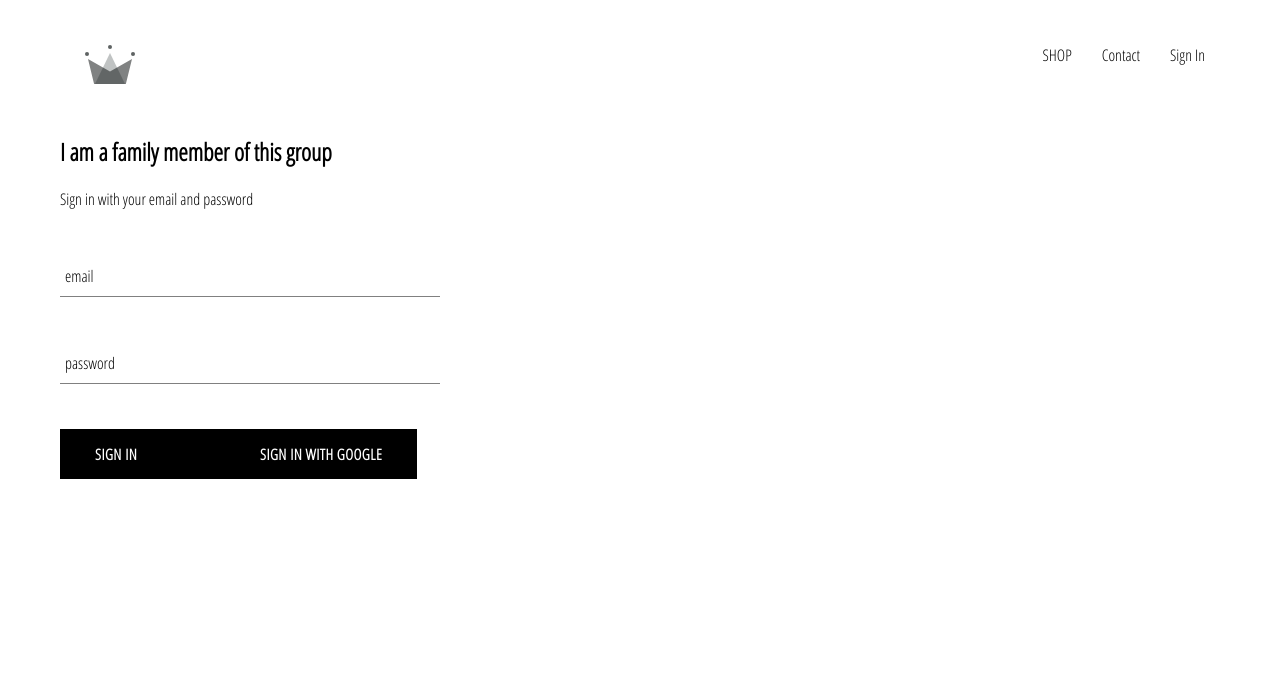
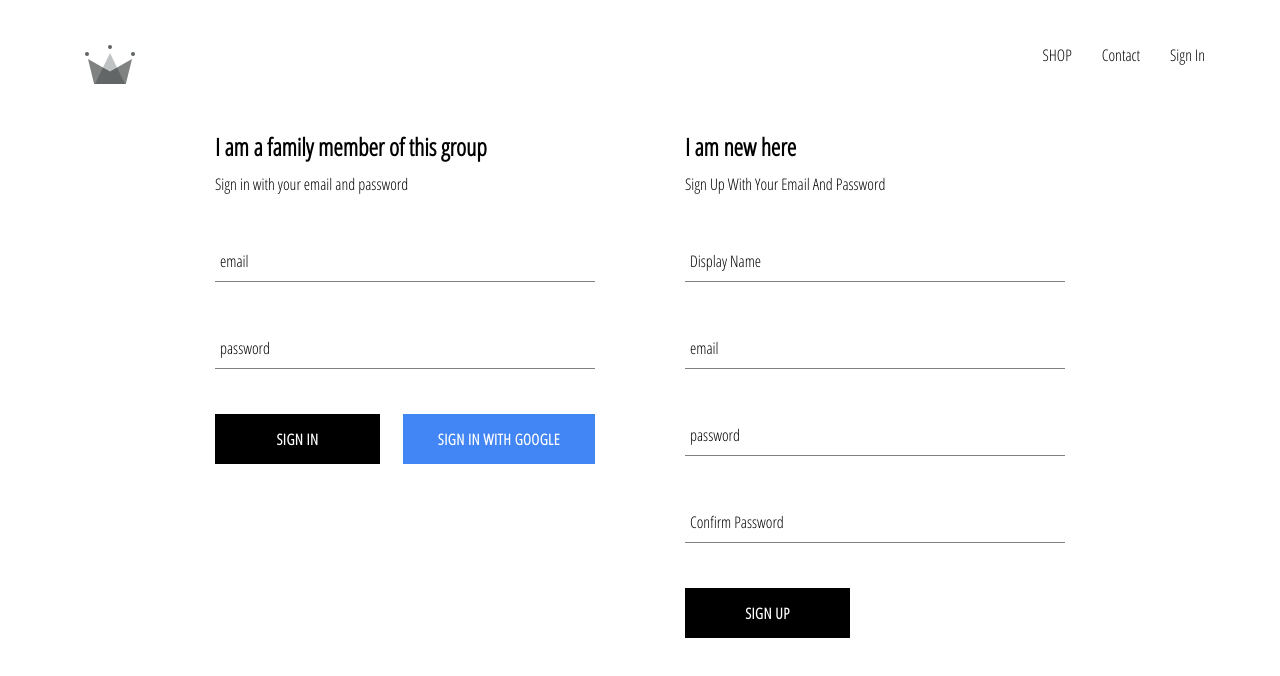
Before and after one commit to umairahmed88/commerce, a React (Create React App) app: page /signin in a window 1280 px wide. Shown: the top 676 px of the page. Built offline with nearby package versions, Linux system fonts and the light colour scheme; no server answers.

Commit message:
implemented firebase utils, included ability to store authenticated users into our firebase database

```diff
--- a/src/App.js
+++ b/src/App.js
@@ -6,7 +6,7 @@ import Header from './components/header/header.component';
 import HomePage from './components/pages/homepage/homepage.component';
 import SignInAndSignUpPage from './components/sign-in-sign-up/sign-in-sign-up.component';
 import ShopPage from './components/pages/shop/shop.component';
-import { auth } from './firebase/firebase.utils';
+import { auth, createUserProfileDocument} from './firebase/firebase.utils';
 
 class App extends React.Component {
   constructor() {
@@ -20,10 +20,22 @@ class App extends React.Component {
   unsubscribeFromAuth = null
 
   componentDidMount() {
-    this.unsubscribeFromAuth = auth.onAuthStateChanged(user => {
-      this.setState({currentUser: user });
+    this.unsubscribeFromAuth = auth.onAuthStateChanged(async userAuth => {
+      if (userAuth) {
+        const userRef = await createUserProfileDocument(userAuth);
 
-      console.log(user)
+        userRef.onSnapshot(snapShot => {
+          this.setState({
+            currentUser: {
+              id: snapShot.id,
+              ...snapShot.data()
+            }
+          });
+
+          console.log(this.state);
+        });
+      }
+      this.setState({ currentUser: userAuth })
     });
   }
 
--- a/src/components/custom-button/custom-button.component.jsx
+++ b/src/components/custom-button/custom-button.component.jsx
@@ -2,10 +2,17 @@ import React from 'react';
 
 import { CustomButtonContainer } from './custom-button.styles';
 
-const CustomButton = ({ children, isGoogleSignIn ,...otherProps }) => (
-    <CustomButtonContainer className={`${isGoogleSignIn ? 'google-sign-in' : ''}`} {...otherProps}>
+const CustomButton = ({ children, ...otherProps }) => (
+    <CustomButtonContainer {...otherProps}>
         {children}
     </CustomButtonContainer>
 );
 
+// const CustomButton = ({ children, isGoogleSignIn ,...otherProps }) => (
+//     <CustomButtonContainer className={`${isGoogleSignIn ? 'google-sign-in' : ''}`} {...otherProps}>
+//         {children}
+//     </CustomButtonContainer>
+// );
+
+
 export default CustomButton;
--- a/src/components/custom-button/custom-button.styles.jsx
+++ b/src/components/custom-button/custom-button.styles.jsx
@@ -1,6 +1,47 @@
-import styled from 'styled-components';
+import styled, { css } from 'styled-components';
 
-export const CustomButtonContainer = styled.div`
+const buttonStyles = css`
+  background-color: black;
+  color: white;
+  border: none;
+
+  &:hover {
+    background-color: white;
+    color: black;
+    border: 1px solid black;
+  }
+`;
+
+const invertedButtonStyles = css`
+  background-color: white;
+  color: black;
+  border: 1px solid black;
+  ;
+
+  &:hover {
+    background-color: black;
+    color: white;
+    border: none;
+  }`;
+
+const googleSignStyles = css`
+  background-color: #4285f4;
+  color: white;
+
+  &:hover {
+    background-color: #357ae8;
+    border: none;
+  }
+`;
+
+const getButtonStyles = props => {
+  if (props.isGoogleSignIn) {
+    return googleSignStyles;
+  }
+  return props.inverted ? invertedButtonStyles : buttonStyles;
+};
+
+export const CustomButtonContainer = styled.button`
     min-width: 165px;
     width: auto;
     height: 50px;
@@ -15,20 +56,8 @@ export const CustomButtonContainer = styled.div`
     font-weight: bolder;
     border: none;
     cursor: pointer;
+    display: flex;
+    justify-content: center;
 
-    &:hover {
-      background-color: white;
-      color: black;
-      border: 1px solid black;
-    }
-
-    &:google-sign-in {
-      background-color: #4285f4;
-      color: white;
-
-      &:hover {
-        background-color: #357ae8;
-        border: none;
-      }
-    }
+    ${getButtonStyles}
 `;
--- a/src/components/sign-in-sign-up/sign-in-sign-up.component.jsx
+++ b/src/components/sign-in-sign-up/sign-in-sign-up.component.jsx
@@ -1,12 +1,15 @@
 import React from 'react';
 
 import { SignInAndSignUpContainer } from './sign-in-sign-up.styles';
+
+import SignUp from '../sign-up/sign-up.component';
 
 import SignIn from '../sign-in/sign-in.component';
 
 const SignInAndSignUpPage = () => (
     <SignInAndSignUpContainer>
         <SignIn />
+        <SignUp />
     </SignInAndSignUpContainer>
 );
 
--- a/src/components/sign-in-sign-up/sign-in-sign-up.styles.jsx
+++ b/src/components/sign-in-sign-up/sign-in-sign-up.styles.jsx
@@ -1,3 +1,8 @@
 import styled from 'styled-components';
 
-export const SignInAndSignUpContainer = styled.div``
+export const SignInAndSignUpContainer = styled.div`
+    width: 850px;
+    display: flex;
+    justify-content: space-between;
+    margin: 30px auto;
+`;
--- a/src/components/sign-in/sign-in.component.jsx
+++ b/src/components/sign-in/sign-in.component.jsx
@@ -1,6 +1,6 @@
 import React from 'react';
 
-import { SignInContainer, ButtonContainer } from './sign-in.styles';
+import { SignInContainer, ButtonContainer, SignInTitle } from './sign-in.styles';
 
 import FormInput from '../form-input/form-input.component';
 
@@ -34,7 +34,7 @@ class SignIn extends React.Component{
     render() {
         return(
             <SignInContainer>
-                <h2>I am a family member of this group</h2>
+                <SignInTitle>I am a family member of this group</SignInTitle>
                 <span>Sign in with your email and password</span>
 
                 <form onSubmit={this.handleSubmit}>
--- a/src/components/sign-in/sign-in.styles.jsx
+++ b/src/components/sign-in/sign-in.styles.jsx
@@ -4,13 +4,13 @@ export const SignInContainer = styled.div`
     width: 380px;
     display: flex;
     flex-direction: column;
-
-    &:title {
-        margin: 10px 0;
-    }
 `;
 
 export const ButtonContainer = styled.div
 `    display: flex;
-    justify-contents: space-between;
+    justify-content: space-between;
 `;
+
+export const SignInTitle = styled.h2`
+    margin: 10px 0;
+`;
--- /dev/null
+++ b/src/components/sign-up/sign-up.component.jsx
@@ -0,0 +1,104 @@
+import React from 'react';
+
+import FromInput from '../form-input/form-input.component';
+
+import CustomButton from '../custom-button/custom-button.component';
+
+import { auth, createUserProfileDocument } from '../../firebase/firebase.utils';
+
+import { SignUpContainer, SignUpTitle } from './sign-up.styles';
+
+class SignUp extends React.Component {
+    constructor() {
+        super();
+
+        this.state = {
+            displayName: '',
+            email: '',
+            password: '',
+            confirmPassword: ''
+        };
+    }
+
+    handleSubmit = async event => {
+        event.preventDefault();
+
+        const { displayName, email, password, confirmPassword } = this.state;
+
+        if (password !== confirmPassword) {
+            alert("passwords don't match");
+            return;
+        }
+        try {
+            const { user } = await auth.createUserWithEmailAndPassword(
+                email,
+                password
+                );
+
+            await createUserProfileDocument(user, { displayName });
+
+            this.setState({
+                displayName: '',
+                email: '',
+                password: '',
+                confirmPassword: ''
+            });
+
+        } catch (error) {
+            console.error(error);
+        }
+    };
+
+    handleChange = event => {
+        const { name, value } = event.target;
+
+        this.setState({ [name]: value });
+    };
+
+    render() {
+        const { displayName, email, password, confirmPassword } = this.state;
+        return(
+            <SignUpContainer>
+                <SignUpTitle>I am new here</SignUpTitle>
+                <span>Sign Up With Your Email And Password</span>
+                <form onSubmit={this.handleSubmit}>
+                    <FromInput
+                        type='text'
+                        name='displayName'
+                        value={displayName}
+                        onChange={this.handleChange}
+                        label='Display Name'
+                        required
+                    />
+                    <FromInput
+                        type='email'
+                        name='email'
+                        value={email}
+                        onChange={this.handleChange}
+                        label='email'
+                        required
+                    />
+                    <FromInput
+                        type='password'
+                        name='password'
+                        value={password}
+                        onChange={this.handleChange}
+                        label='password'
+                        required
+                    />
+                    <FromInput
+                        type='password'
+                        name='confirmPassword'
+                        value={confirmPassword}
+                        onChange={this.handleChange}
+                        label='Confirm Password'
+                        required
+                    />
+                    <CustomButton type='submit'>SIGN UP</CustomButton>
+                </form>
+            </SignUpContainer>
+        );
+    }
+}
+
+export default SignUp;
--- /dev/null
+++ b/src/components/sign-up/sign-up.styles.jsx
@@ -0,0 +1,11 @@
+import styled from 'styled-components';
+
+export const SignUpContainer = styled.div`
+    display: flex;
+    flex-direction: column;
+    width: 380px;
+`;
+
+export const SignUpTitle = styled.h2`
+    margin: 10px 0;
+`;
--- a/src/firebase/firebase.utils.js
+++ b/src/firebase/firebase.utils.js
@@ -13,6 +13,31 @@ const config = {
     measurementId: "G-KW23X8MNY1"
 };
 
+export const createUserProfileDocument = async (userAuth, additionalData) => {
+    if (!userAuth) return;
+
+    const userRef = firestore.doc(`users/${userAuth.uid}`);
+
+    const snapShot = await userRef.get();
+
+    if(!snapShot.exists) {
+        const { displayName, email } = userAuth;
+        const createdAt = new Date();
+
+        try {
+            await userRef.set({
+                displayName,
+                email,
+                createdAt,
+                ...additionalData
+            })
+        } catch (error) {
+            console.log('error creating user', error.msg)
+        }
+    }
+    return userRef;
+};
+
 firebase.initializeApp(config);
 
 export const auth = firebase.auth();
```
